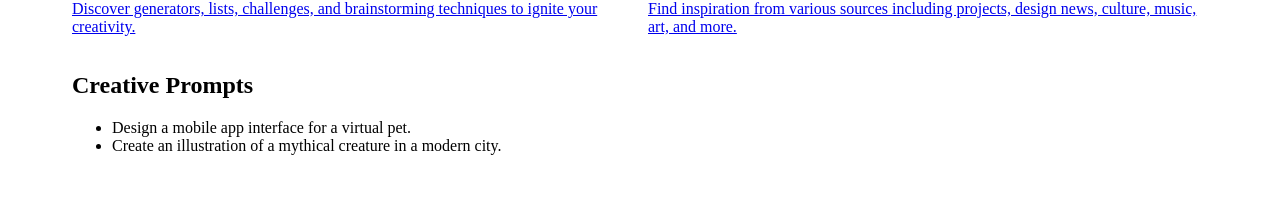
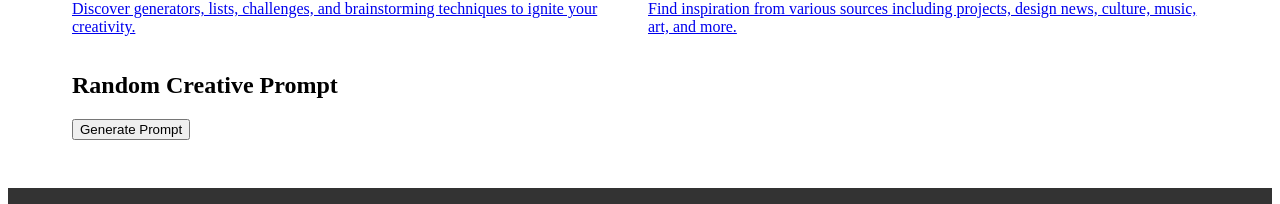
Before and after one commit to kvin-stphns/creative-care-package, a Next.js app: page /creativity in a window 1280 px wide. Shown: the part 353-557 px from the top of the page. Built offline with nearby package versions, Linux system fonts and the light colour scheme.

Commit message:
Added random creative prompt generator
Finally finished

```diff
--- a/pages/creativity/index.js
+++ b/pages/creativity/index.js
@@ -1,5 +1,5 @@
 // pages/creativity/index.js
-import React from 'react';
+import React, { useState } from 'react';
 import Head from 'next/head';
 import CategoryCard from '../../components/CategoryCard';
 import Link from 'next/link';
@@ -7,6 +7,13 @@ import styles from '../health/Category.module.css';
 import { creativitySubcategories, creativityCreativePrompts } from '../../data/creativityData';
 
 const Creativity = () => {
+  const [randomPrompt, setRandomPrompt] = useState('');
+
+  const generateRandomPrompt = () => {
+    const randomIndex = Math.floor(Math.random() * creativityCreativePrompts.length);
+    setRandomPrompt(creativityCreativePrompts[randomIndex].prompt);
+  };
+
   return (
     <>
       <Head>
@@ -33,12 +40,9 @@ const Creativity = () => {
           ))}
         </section>
         <section className={styles.creativePrompts}>
-          <h2>Creative Prompts</h2>
-          <ul>
-            {creativityCreativePrompts.map((prompt) => (
-              <li key={prompt.id}>{prompt.prompt}</li>
-            ))}
-          </ul>
+          <h2>Random Creative Prompt</h2>
+          <p>{randomPrompt}</p>
+          <button onClick={generateRandomPrompt}>Generate Prompt</button>
         </section>
       </main>
     </>
```
